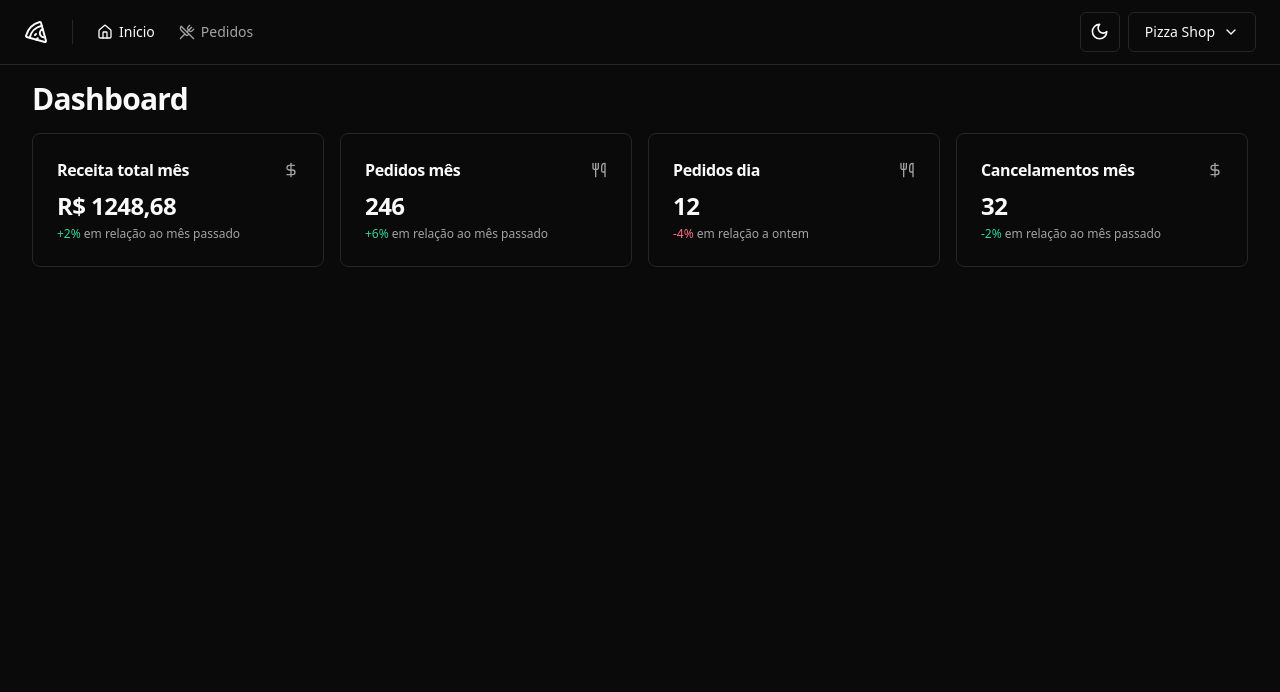
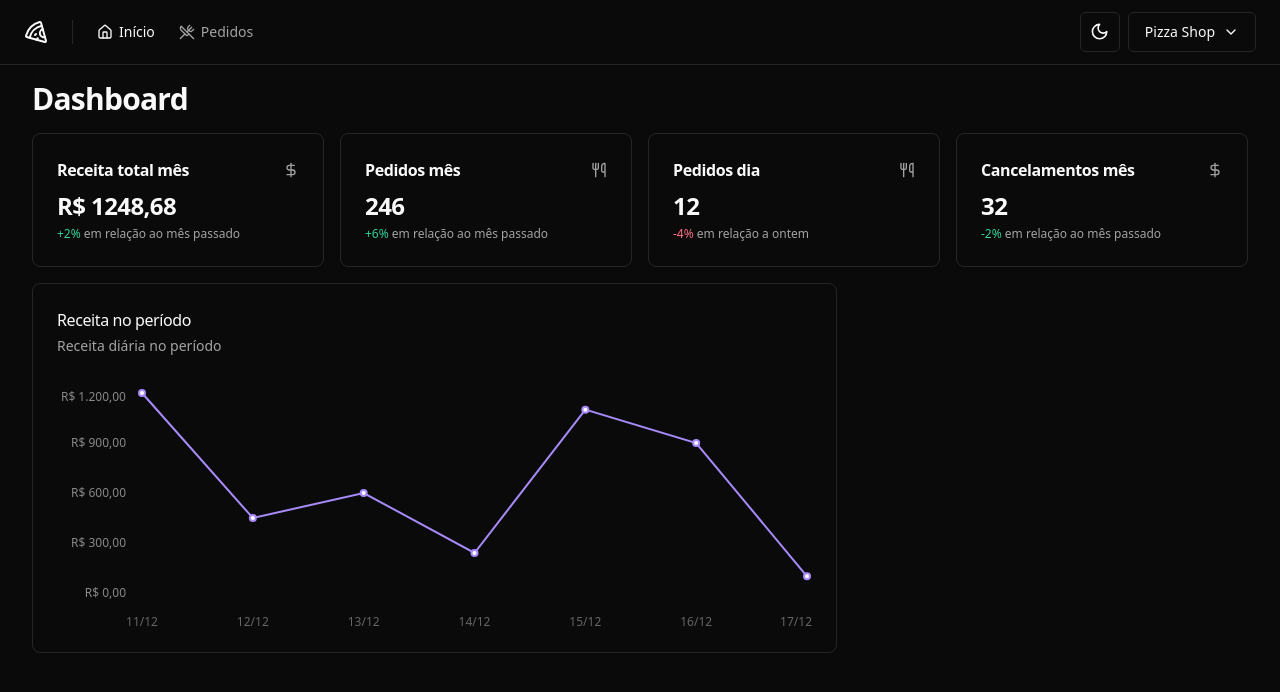
Before and after one commit to lucianocodes/react-pizza-shop, a React (Vite) app: page / in a window 1280 px wide. Shown: the top 692 px of the page. Built offline with nearby package versions, Linux system fonts and the light colour scheme.

Commit message:
Gráfico de receita no período

```diff
--- a/package.json
+++ b/package.json
@@ -26,6 +26,7 @@
     "react-helmet-async": "^2.0.5",
     "react-hook-form": "^7.53.0",
     "react-router-dom": "^6.26.1",
+    "recharts": "^2.12.7",
     "sonner": "^1.5.0",
     "tailwind-merge": "^2.5.2",
     "tailwindcss-animate": "^1.0.7",
--- a/src/pages/app/dashboard/dashboard.tsx
+++ b/src/pages/app/dashboard/dashboard.tsx
@@ -4,6 +4,7 @@
 import { MonthOrdersAmountCard } from './month-orders-amount-card';
 import { DayOrdersAmountCard } from './day-orders-amount-card';
 import { MonthCanceledOrdersAmountCard } from './month-canceled-orders-amount-card';
+import { RevenueChart } from './revenue-chart';
 
 export function Dashboard() {
   return (
@@ -18,6 +19,10 @@
           <DayOrdersAmountCard />
           <MonthCanceledOrdersAmountCard />
         </div>
+
+        <div className="grid grid-cols-9 gap-4">
+          <RevenueChart />
+        </div>
       </div>
     </>
   );
--- /dev/null
+++ b/src/pages/app/dashboard/revenue-chart.tsx
@@ -0,0 +1,70 @@
+import {
+  Card,
+  CardContent,
+  CardDescription,
+  CardHeader,
+  CardTitle,
+} from '../../../components/ui/card';
+
+import colors from 'tailwindcss/colors';
+
+import {
+  ResponsiveContainer,
+  LineChart,
+  XAxis,
+  YAxis,
+  CartesianGrid,
+  Line,
+  Tooltip,
+} from 'recharts';
+
+const data = [
+  { date: '11/12', revenue: 1200 },
+  { date: '12/12', revenue: 450 },
+  { date: '13/12', revenue: 600 },
+  { date: '14/12', revenue: 240 },
+  { date: '15/12', revenue: 1100 },
+  { date: '16/12', revenue: 900 },
+  { date: '17/12', revenue: 100 },
+];
+
+export function RevenueChart() {
+  return (
+    <Card className="col-span-6">
+      <CardHeader className="flex-row items-center justify-between pb-8">
+        <div className="space-y-1">
+          <CardTitle className="text-base font-medium">
+            Receita no período
+          </CardTitle>
+          <CardDescription>Receita diária no período</CardDescription>
+        </div>
+      </CardHeader>
+      <CardContent>
+        <ResponsiveContainer width="100%" height={240}>
+          <LineChart data={data} style={{ fontSize: 12 }}>
+            <XAxis dataKey="date" tickLine={false} axisLine={false} dy={16} />
+            <YAxis
+              stroke="#888"
+              axisLine={false}
+              tickLine={false}
+              width={80}
+              dx={-8}
+              tickFormatter={(value: number) =>
+                value.toLocaleString('pt-BR', {
+                  style: 'currency',
+                  currency: 'BRL',
+                })
+              }
+            />
+            <Line
+              type="linear"
+              strokeWidth={2}
+              dataKey="revenue"
+              stroke={colors.violet['400']}
+            />
+          </LineChart>
+        </ResponsiveContainer>
+      </CardContent>
+    </Card>
+  );
+}
```
Also changed, not shown: 1 other file (tests, documents, lock files or other folders).
